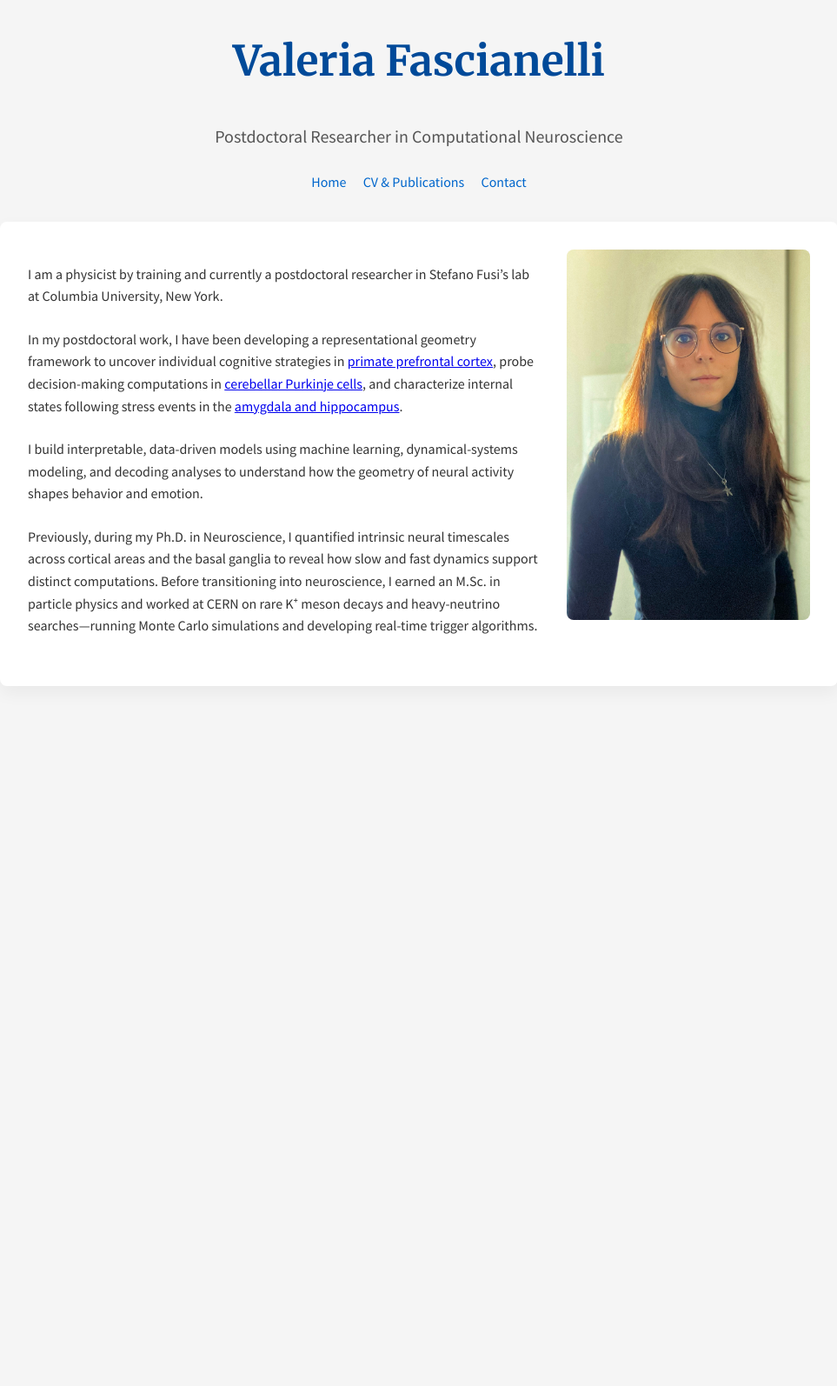
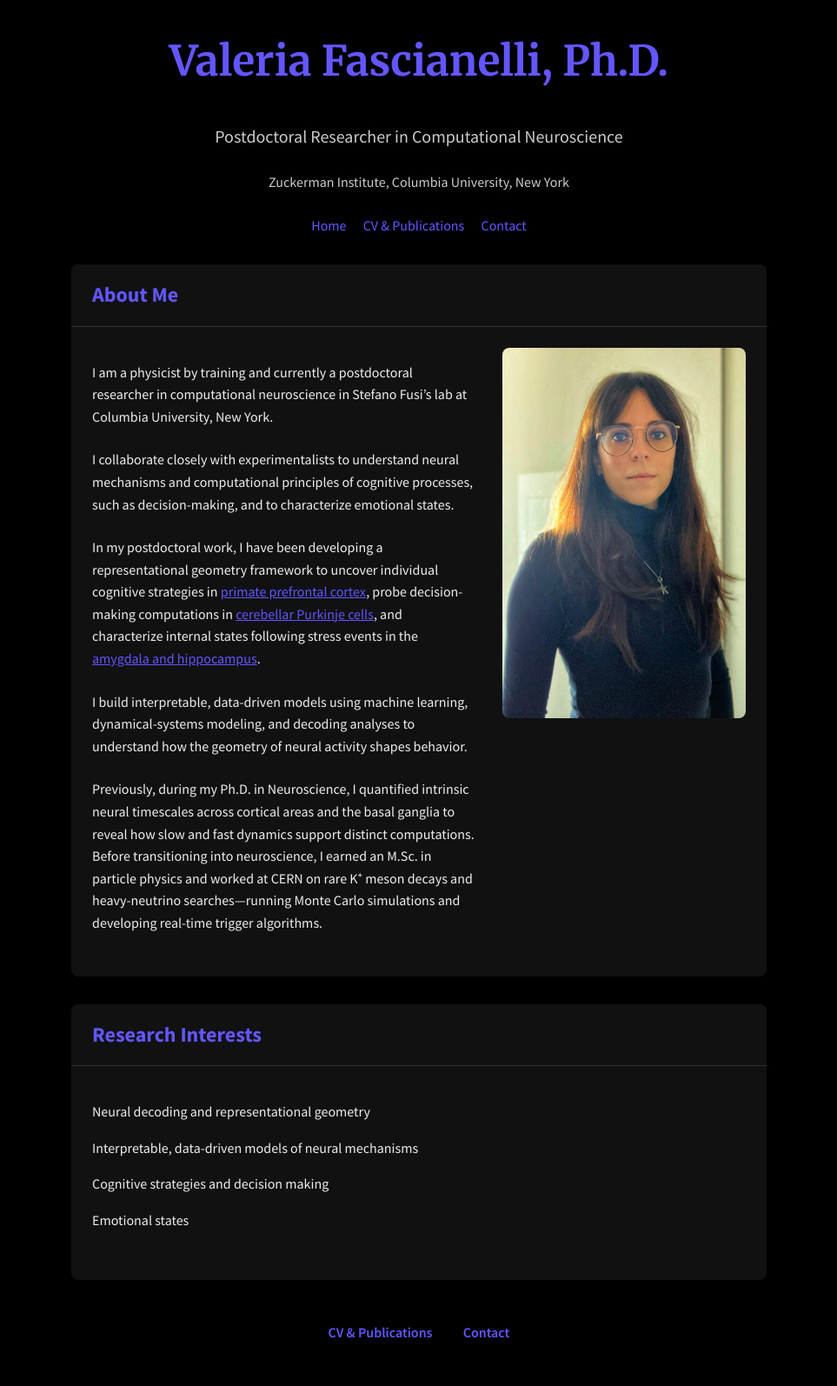
Before and after one commit to ValeriaFascianelli/valeriafascianelli.github.io, a Jekyll site: the page built from index.md, in a window 1280 px wide. Shown: the whole page at 87% size, without its empty margins (158-1121 px from the left). Built offline with Jekyll 4.4.1, drawn with Linux system fonts in a browser that asks for light colours; the list of posts is cut into pages by our own code; before the commit the page ends 900 px from its top, so only the background shows below that.

Commit message:
Site changes

```diff
--- a/_config.yml
+++ b/_config.yml
@@ -9,7 +9,7 @@
 # --- Required options --- #
 ############################
 
-title: "Valeria Fascianelli"
+title: "Valeria Fascianelli, Ph.D."
 subtitle: "Computational Neuroscientist"
 author: "Valeria Fascianelli"
 email: "vf2266@columbia.edu"   # optional but nice for contact
--- a/_layouts/default.html
+++ b/_layouts/default.html
@@ -7,17 +7,25 @@
 </head>
 <body>
   <!-- site header -->
-  <header>
-    <h1 class="header-title">Valeria Fascianelli</h1>
-    <p class="header-subtitle">Postdoctoral Researcher in Computational Neuroscience</p>
+  <header class="site-header">
+    <div class="header-inner">
+      {% comment %} Use site.title (your name) on all pages {% endcomment %}
+      <h1 class="header-title">{{ site.title }}</h1>
+
+      <p class="header-subtitle">
+        Postdoctoral Researcher in Computational Neuroscience
+      </p>
+      <p class="header-affiliation">
+        Zuckerman Institute, Columbia University, New York
+      </p>
       <nav class="nav-links-inline">
         <a href="/">Home</a>
         <a href="/cv-and-publications/">CV & Publications</a>
         <a href="/contact/">Contact</a>
       </nav>
+    </div>
   </header>
 
-  <!-- page content -->
   <main>
     {{ content }}
   </main>
--- a/assets/css/custom-styles.css
+++ b/assets/css/custom-styles.css
@@ -3,13 +3,16 @@
 
 /* ─── Color & Typography ─── */
 :root {
-  --bg-page:      #f5f5f5;
-  --bg-card:      #ffffff;
-  --text-main:    #333333;
-  --accent:       #0066cc;
-  --accent-2:     #004a99;
-  --font-body:    'Source Sans Pro', sans-serif;
-  --font-heading: 'Merriweather', serif;
+  --bg-page:     #000000;   /* pure black */
+  --bg-card:     #111111;   /* very dark gray for cards */
+  --text-main:   #EEEEEE;   /* off-white for body text */
+  --accent:      #6356FF;   /* purple accent (Bending Spoons style) */
+  --accent-2:    #856EFF;   /* lighter purple on hover */
+  --link-col:    #6356FF;
+  --link-hover:  #856EFF;
+  --border-col:  #333333;   /* card header underline */
+  --font-body:   'Source Sans Pro', sans-serif;
+  --font-heading:'Merriweather', serif;
 }
 
 /* ─── Global Styles ─── */
@@ -29,30 +32,31 @@ body {
   margin-top: 2rem;
   font-family: var(--font-heading);
   font-size: 3rem;
-  color: var(--accent-2);
+  color: var(--accent);
 }
 .header-subtitle {
   text-align: center;
   font-family: var(--font-body);
   font-size: 1.25rem;
-  color: #555555;
+  color: #CCCCCC;
   margin-bottom: 1.5rem;
 }
 
-/* ─── Text-only Nav Links ─── */
+/* ─── Text‐only Nav Links ─── */
 .nav-links-inline {
   text-align: center;
   margin: 1.5rem 0;
   font-size: 1rem;
 }
 .nav-links-inline a {
-  color: var(--accent);
+  color: var(--link-col) !important;
   text-decoration: none;
   margin: 0 0.5rem;
   transition: color 0.2s;
 }
-.nav-links-inline a:hover {
-  color: var(--accent-2);
+.nav-links-inline a:hover,
+.nav-links-inline a:focus {
+  color: var(--link-hover) !important;
   text-decoration: underline;
 }
 
@@ -63,7 +67,7 @@ body {
   background: var(--bg-card);
   padding: 2rem;
   border-radius: 8px;
-  box-shadow: 0 8px 20px rgba(0,0,0,0.05);
+  box-shadow: 0 8px 20px rgba(0,0,0,0.7);
 }
 .about-content {
   display: flex;
@@ -87,9 +91,86 @@ body {
 .about-pic img:hover {
   transform: scale(1.02);
 }
-/* Narrow, centered content for longer pages */
+
+/* ─── Narrow, Centered Content ─── */
 .content-wrapper {
-    max-width: 800px;
-    margin: 2rem auto;
-    padding: 0 1rem;
-  }
+  max-width: 800px;
+  margin: 2rem auto;
+  padding: 0 1rem;
+}
+
+/* ─── Section Cards ─── */
+.section {
+  margin: 2rem auto;
+  overflow: hidden;
+  background: var(--bg-card);
+  border-radius: 8px;
+  box-shadow: 0 8px 20px rgba(0,0,0,0.7);
+}
+.section > h2 {
+  margin: 0;
+  padding: 1rem 1.5rem;
+  background-color: var(--bg-card);
+  color: var(--accent);
+  font-size: 1.5rem;
+  border-bottom: 1px solid var(--border-col);
+}
+.section .about-content,
+.section .research-interests {
+  padding: 1.5rem;
+}
+
+/* ─── Research Interests List ─── */
+.research-interests {
+  list-style: none;
+  padding: 0;
+}
+.research-interests li {
+  margin-bottom: 1rem;
+}
+
+/* ─── Contact Links ─── */
+.contact-links {
+  text-align: center;
+  margin: 3rem 0;
+}
+.contact-links a {
+  color: var(--link-col);
+  text-decoration: none;
+  margin: 0 1rem;
+  font-weight: 600;
+  transition: color 0.2s;
+}
+.contact-links a:hover,
+.contact-links a:focus {
+  color: var(--link-hover);
+}
+
+/* ─── Global Link Override ─── */
+a {
+  color: var(--link-col);
+  transition: color 0.2s;
+}
+a:hover,
+a:focus {
+  color: var(--link-hover);
+  text-decoration: underline;
+}
+/* ─── Header centering ─── */
+.site-header {
+  /* Optional: give your header some padding or bg if you like */
+  /* background: var(--bg-card); */
+}
+.site-header .header-inner {
+  max-width: 800px;    /* or whatever width you prefer */
+  margin: 0 auto;      /* centers the wrapper */
+  text-align: center;  /* centers its children */
+}
+
+/* ─── Affiliation styling ─── */
+.header-affiliation {
+  font-size: 1rem;
+  color: #CCCCCC;
+  margin-top: 0.25rem;
+  margin-bottom: 1.5rem;
+}
--- a/index.md
+++ b/index.md
@@ -1,22 +1,58 @@
 ---
 layout: default
-title: "Valeria Fascianelli"
+title: "Home"
+permalink: /
 ---
 
+<div class="content-wrapper" markdown="1">
 
-
-
-<!-- 2. About Card -->
-<section class="about card">
+<section class="card section">
+  <h2>About Me</h2>
   <div class="about-content">
     <div class="about-text">
-      <p>I am a physicist by training and currently a postdoctoral researcher in Stefano Fusi’s lab at Columbia University, New York.</p>
-      <p>In my postdoctoral work, I have been developing a representational geometry framework to uncover individual cognitive strategies in <a href="https://www.nature.com/articles/s41467-024-50503-w" target="_blank">primate prefrontal cortex</a>, probe decision-making computations in <a href="https://www.biorxiv.org/content/10.1101/2024.09.13.612926v1" target="_blank">cerebellar Purkinje cells</a>, and characterize internal states following stress events in the <a href="https://www.nature.com/articles/s41586-024-08241-y" target="_blank">amygdala and hippocampus</a>.</p>
-      <p>I build interpretable, data-driven models using machine learning, dynamical-systems modeling, and decoding analyses to understand how the geometry of neural activity shapes behavior and emotion.</p>
-      <p>Previously, during my Ph.D. in Neuroscience, I quantified intrinsic neural timescales across cortical areas and the basal ganglia to reveal how slow and fast dynamics support distinct computations. Before transitioning into neuroscience, I earned an M.Sc. in particle physics and worked at CERN on rare K⁺ meson decays and heavy-neutrino searches—running Monte Carlo simulations and developing real-time trigger algorithms.</p>
+     <p>
+        I am a physicist by training and currently a postdoctoral researcher in computational neuroscience in Stefano Fusi’s lab at Columbia University, New York.
+      </p>
+      <p>
+       I collaborate closely with experimentalists to understand neural mechanisms and computational principles of cognitive processes, such as decision-making, and to characterize emotional states.
+      </p>
+      <p>
+        In my postdoctoral work, I have been developing a representational geometry framework to uncover individual cognitive strategies in
+        <a href="https://www.nature.com/articles/s41467-024-50503-w" target="_blank">primate prefrontal cortex</a>,
+        probe decision-making computations in
+        <a href="https://www.biorxiv.org/content/10.1101/2024.09.13.612926v1" target="_blank">cerebellar Purkinje cells</a>,
+        and characterize internal states following stress events in the
+        <a href="https://www.nature.com/articles/s41586-024-08241-y" target="_blank">amygdala and hippocampus</a>.
+      </p>
+      <p>
+        I build interpretable, data-driven models using machine learning, dynamical-systems modeling, and decoding analyses to understand how the geometry of neural activity shapes behavior.
+      </p>
+      <p>
+        Previously, during my Ph.D. in Neuroscience, I quantified intrinsic neural timescales across cortical areas and the basal ganglia to reveal how slow and fast dynamics support distinct computations. Before transitioning into neuroscience, I earned an M.Sc. in particle physics and worked at CERN on rare K⁺ meson decays and heavy-neutrino searches—running Monte Carlo simulations and developing real-time trigger algorithms.
+      </p>
     </div>
     <div class="about-pic">
       <img src="/assets/img/image_VF.jpg" alt="Valeria Fascianelli">
     </div>
   </div>
 </section>
+
+<section class="card section">
+  <h2>Research Interests</h2>
+  <ul class="research-interests">
+    <li> Neural decoding and representational geometry </li>
+    <li> Interpretable, data-driven models of neural mechanisms </li>
+    <li> Cognitive strategies and decision making </li>
+    <li> Emotional states </li>
+
+
+    <!-- …the rest of your bullets… -->
+  </ul>
+</section>
+
+<div class="contact-links">
+  <a href="/assets/pdf/CV_Valeria_Fascianelli.pdf">CV &amp; Publications</a>
+  <a href="/contact/">Contact</a>
+</div>
+
+</div>
```
Also changed, not shown: contact.md (+2 -2 lines), cv-and-publications.md (+17 -17 lines). Lines whose indentation alone changed are shown as unchanged.
